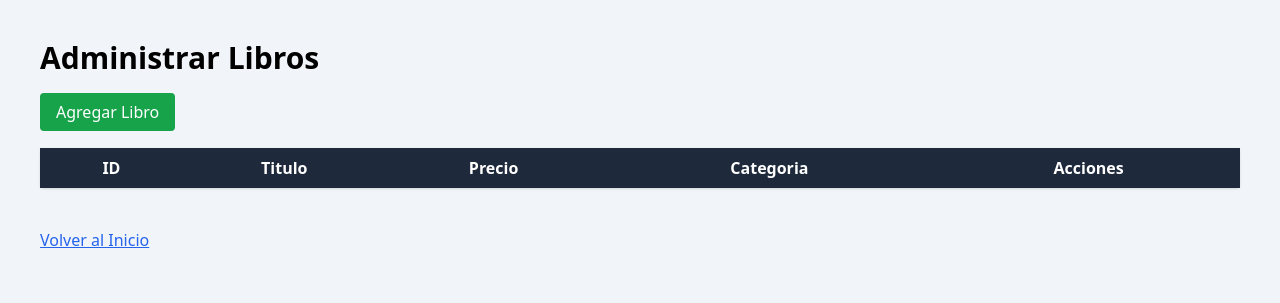
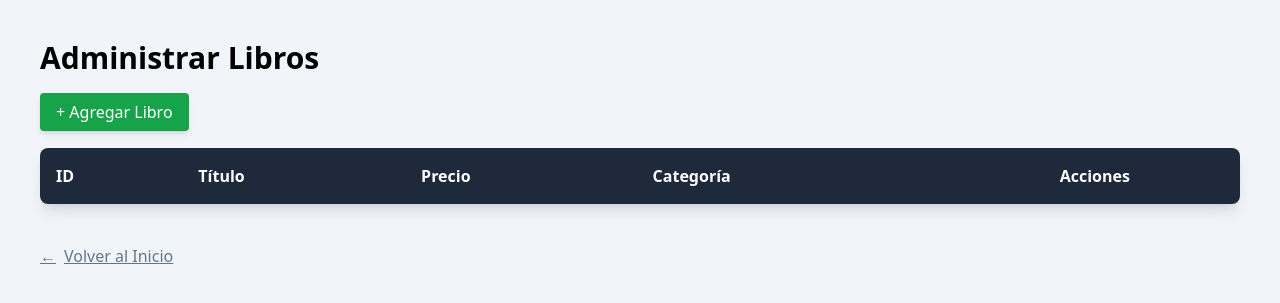
Before and after one commit to ericklamorita/Proyecto-Semana-14, a PHP site: page /admin/admin_libros.php in a window 1280 px wide. Shown: the top 303 px of the page. Run offline with PHP 8.4, Linux system fonts and the light colour scheme; the visitor is signed in with stand-in values (Sample User, id 1); data comes from the database, SQL or seed files in the repository; data that the repository does not hold is empty; some libraries are stand-ins or nearby versions.

Commit message:
arreglos

```diff
--- a/admin/admin_libros.php
+++ b/admin/admin_libros.php
@@ -1,10 +1,8 @@
 <?php
 session_start();
-// 1. Salimos de 'admin' para buscar 'conexion'
 require('../conexion/conexion.php');
 
 if (!isset($_SESSION['usuario_id'])) {
-    // 2. 'seleccion.php' está en la raíz, así que subimos un nivel
     header("Location: ../seleccion.php");
     exit();
 }
@@ -17,7 +15,7 @@ $libros = $stmt->fetchAll(PDO::FETCH_ASSOC);
 ?>
 
 <!DOCTYPE html>
-<html>
+<html lang="es">
 <head>
     <meta charset="UTF-8">
     <title>Administrar Libros</title>
@@ -28,43 +26,56 @@ $libros = $stmt->fetchAll(PDO::FETCH_ASSOC);
 
 <h1 class="text-3xl font-bold mb-6">Administrar Libros</h1>
 
-<a href="agregar_libro.php" class="bg-green-600 text-white px-4 py-2 rounded">
-    Agregar Libro
+<a href="agregar_libro.php" class="bg-green-600 hover:bg-green-700 text-white px-4 py-2 rounded transition shadow-md">
+    + Agregar Libro
 </a>
 
-<table class="w-full mt-6 bg-white shadow rounded">
+<div class="overflow-hidden rounded-lg shadow-lg mt-6">
+    <table class="w-full bg-white">
+        <thead>
             <tr class="bg-slate-800 text-white">
-        <th class="p-2">ID</th>
-        <th>Titulo</th>
-        <th>Precio</th>
-        <th>Categoria</th>
-        <th>Acciones</th>
+                <th class="p-4 text-left">ID</th>
+                <th class="p-4 text-left">Título</th>
+                <th class="p-4 text-left">Precio</th>
+                <th class="p-4 text-left">Categoría</th>
+                <th class="p-4 text-center">Acciones</th>
             </tr>
-
+        </thead>
+        <tbody>
             <?php foreach($libros as $libro): ?>
-    <tr class="border-b text-center">
-        <td><?= $libro['id'] ?></td>
-        <td><?= $libro['titulo'] ?></td>
-        <td>$<?= $libro['precio'] ?></td>
-        <td><?= $libro['categoria'] ?></td>
-        <td>
+            <tr class="border-b hover:bg-slate-50 transition-colors">
+                <td class="p-4 text-slate-600 font-mono text-sm"><?= $libro['id'] ?></td>
+                <td class="p-4 font-semibold text-slate-700"><?= $libro['titulo'] ?></td>
+                <td class="p-4 text-green-600 font-bold">$<?= number_format($libro['precio'], 2) ?></td>
+                <td class="p-4">
+                    <span class="bg-slate-200 text-slate-700 px-2 py-1 rounded text-xs uppercase">
+                        <?= $libro['categoria'] ?>
+                    </span>
+                </td>
+                <td class="p-4">
+                    <div class="flex justify-center gap-3">
                         <a href="editar_libro.php?id=<?= $libro['id'] ?>"
-               class="bg-blue-500 text-white px-3 py-1 rounded">
+                           class="bg-blue-500 hover:bg-blue-600 text-white px-4 py-1.5 rounded text-sm transition">
                             Editar
                         </a>
 
                         <a href="eliminar_libro.php?id=<?= $libro['id'] ?>"
-               class="bg-red-500 text-white px-3 py-1 rounded"
+                           class="bg-red-500 hover:bg-red-600 text-white px-4 py-1.5 rounded text-sm transition"
                            onclick="return confirm('¿Seguro que quieres eliminar este libro?')">
                             Eliminar
                         </a>
+                    </div>
                 </td>
             </tr>
             <?php endforeach; ?>
+        </tbody>
     </table>
+</div>
 
 <div class="mt-10">
-    <a href="../index.php" class="text-blue-600 underline">Volver al Inicio</a>
+    <a href="../index.php" class="text-slate-500 hover:text-blue-600 transition underline flex items-center gap-2">
+        <span>←</span> Volver al Inicio
+    </a>
 </div>
 
 </body>
--- a/admin/guardar_libro.php
+++ b/admin/guardar_libro.php
@@ -16,6 +16,6 @@ $stmt->execute([$titulo, $descripcion, $precio, $imagen, $categoria_id]);
 
 // 2. CORRECCIÓN CLAVE: catalogo.php está en la raíz,
 // así que debemos usar ../ para salir de la carpeta 'admin'
-header("Location: ../catalogo.php");
+header("Location: admin_libros.php");
 exit();
 ?>
```
Lines whose indentation alone changed are shown as unchanged.
